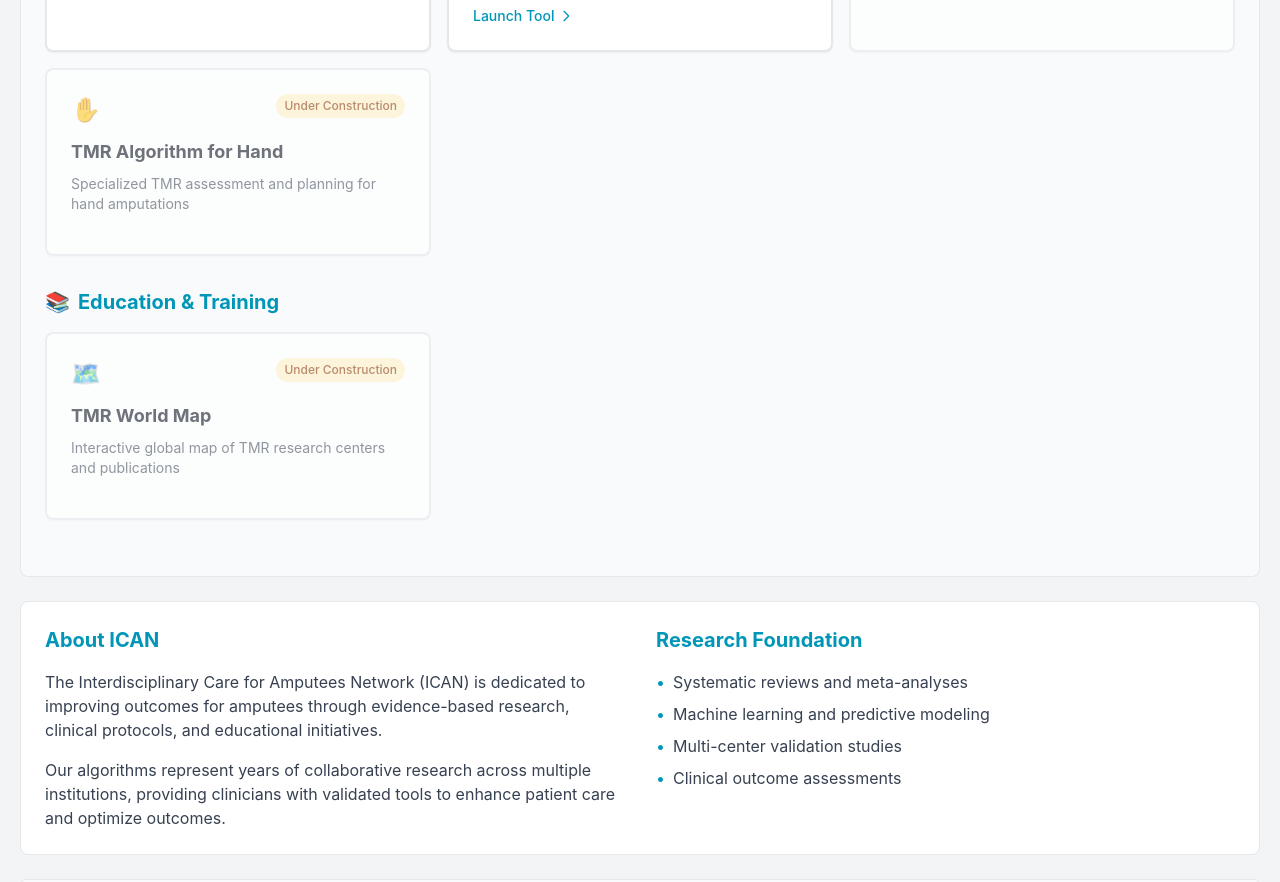
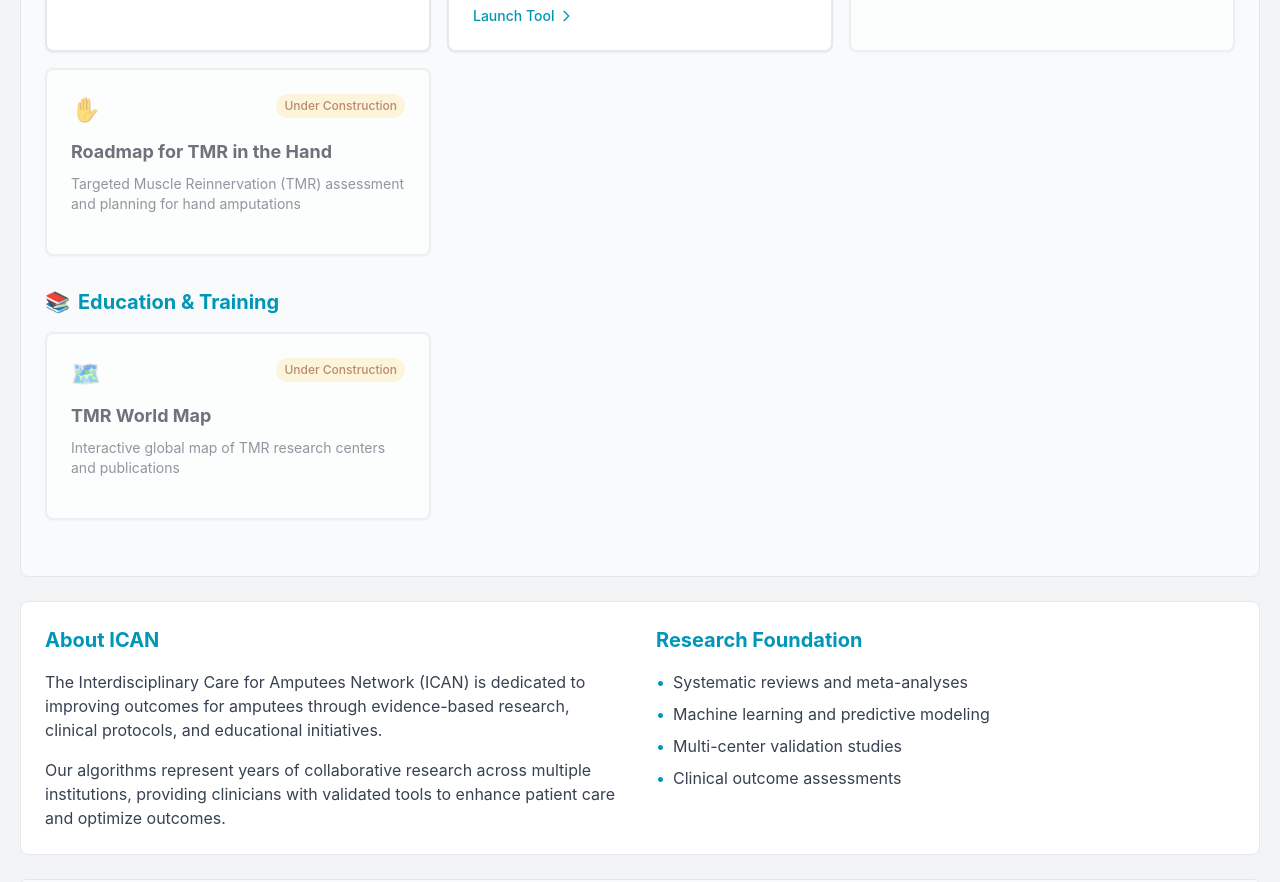
Before and after one commit to fvraasveld/ICAN-Algorithms, a React (Create React App) app: page / in a window 1280 px wide. Shown: the part 1040-1922 px from the top of the page. Built offline with nearby package versions, Linux system fonts and the light colour scheme.

Commit message:
Update App.tsx

```diff
--- a/src/App.tsx
+++ b/src/App.tsx
@@ -33,8 +33,8 @@ const ICANAlgorithmsLanding = () => {
     },
     {
       id: 'tmr-hand',
-      title: 'TMR Algorithm for Hand',
-      description: 'Specialized TMR assessment and planning for hand amputations',
+      title: 'Roadmap for TMR in the Hand',
+      description: 'Targeted Muscle Reinnervation (TMR) assessment and planning for hand amputations',
       category: 'Surgical Planning',
       status: 'Under Construction',
       icon: '✋'
```
